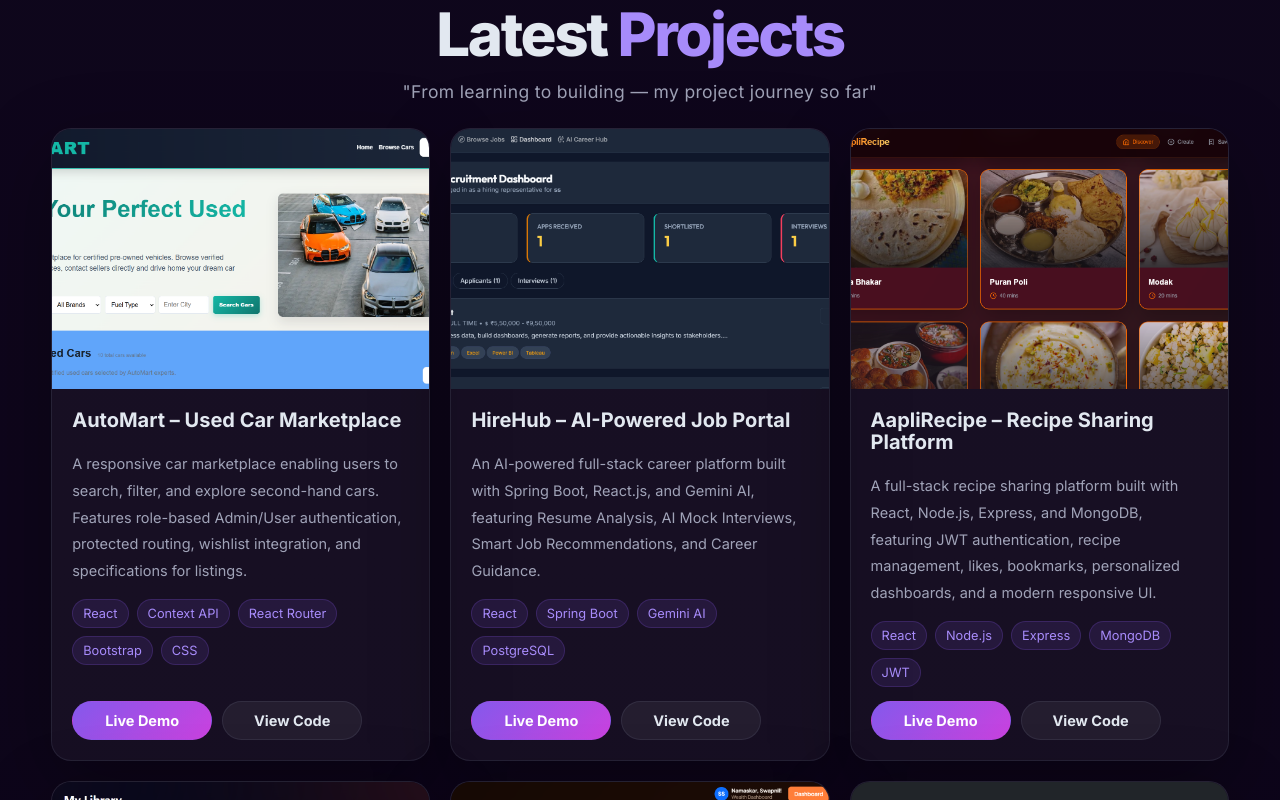
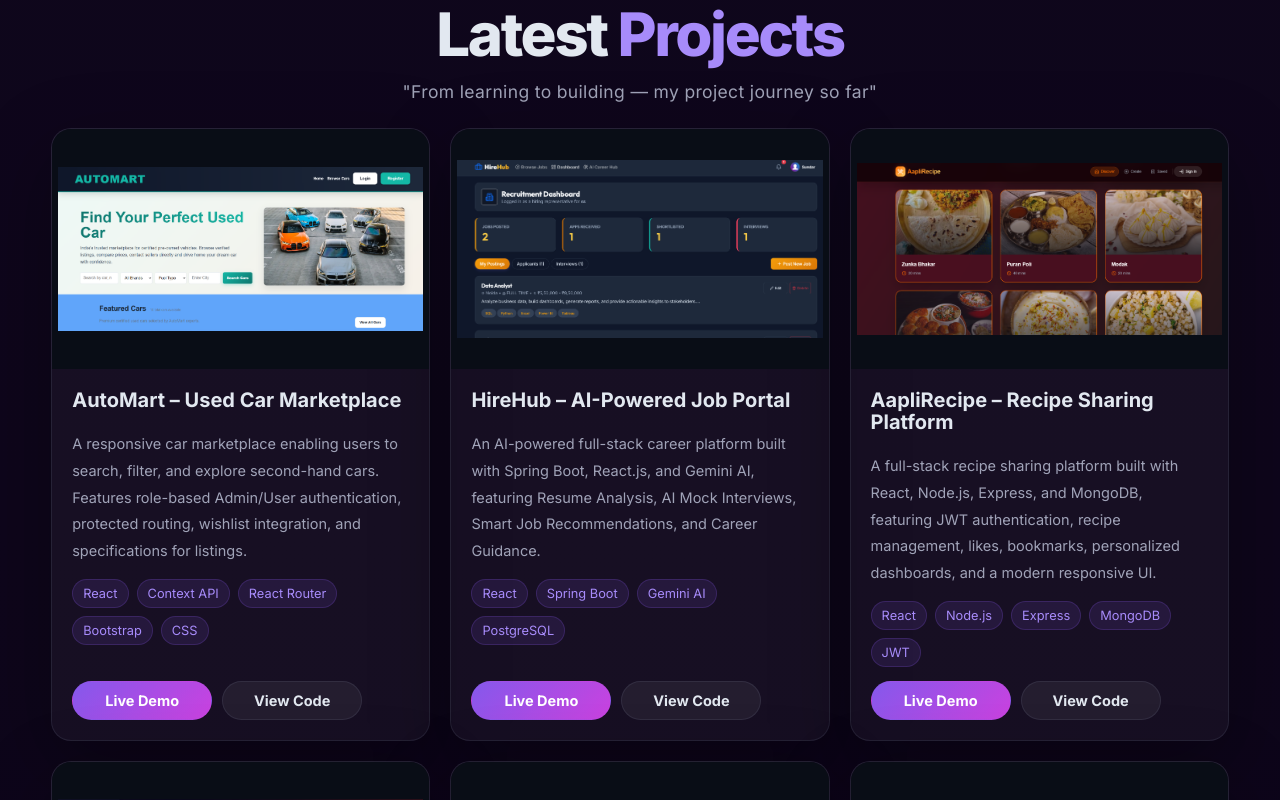
Before and after one commit to swapnilbharate/Swapnil-Portfolio, a React (Vite) app: page / in a window 1280 px wide. Shown: the part 2460-3260 px from the top of the page. Built offline with nearby package versions, Linux system fonts and the light colour scheme.

Commit message:
fix: adjust project card image display using object-fit contain to fit full screenshots without cropping

```diff
--- a/src/assets/css/app.css
+++ b/src/assets/css/app.css
@@ -506,17 +506,23 @@ textarea {
 .project-image {
   position: relative;
   overflow: hidden;
+  background: #090d16;
+  display: flex;
+  align-items: center;
+  justify-content: center;
 }
 
 .project-image img {
   width: 100%;
-  height: 260px;
-  object-fit: cover;
+  height: 240px;
+  object-fit: contain;
+  object-position: center;
   transition: transform 0.45s ease;
+  padding: 6px;
 }
 
 .project-card:hover .project-image img {
-  transform: scale(1.06);
+  transform: scale(1.04);
 }
 
 .project-image-placeholder {
@@ -960,6 +966,7 @@ textarea {
 
   .project-image img {
     height: 220px;
+    object-fit: contain;
     border-radius: 0;
   }
 
--- a/src/assets/css/media-queries.css
+++ b/src/assets/css/media-queries.css
@@ -146,7 +146,7 @@
 
     .project-image img {
         height: 200px;
-        object-fit: cover;
+        object-fit: contain;
         border-radius: 0;
     }
 
```
